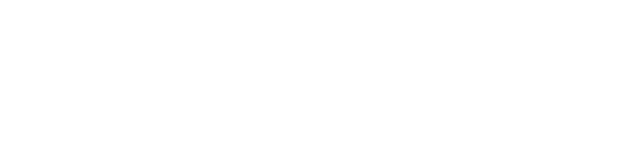
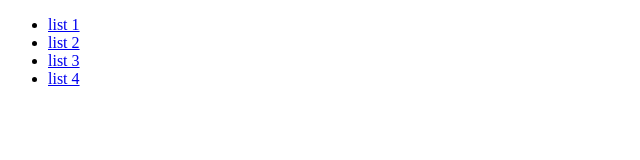
Before and after one commit to marwanseerat/htmlcsstaske, a plain HTML site: page task5/task5.html in a window 1280 px wide. Shown: the whole page, without its empty margins (0-640 px from the left). Drawn offline with Linux system fonts and the light colour scheme.

Commit message:
my first html task

```diff
--- a/task5/task5.html
+++ b/task5/task5.html
@@ -8,7 +8,14 @@
 </head>
 <body>
 
+        <ul>
+            <li><a href="file:///C:/Users/dell/htmlcsstaske/task1/task1.html">list 1</a></li>
+                    <li><a href="file:///C:/Users/dell/htmlcsstaske/task2/task%202%20.html"> list 2</a></li>
+            <li><a href="file:///C:/Users/dell/htmlcsstaske/task3/task3.html"> list 3</a></li>
+            <li><a href="file:///C:/Users/dell/htmlcsstaske/task4/task4.html"> list 4</a></li>
 
+
+        </ul>
 
 
 
```
